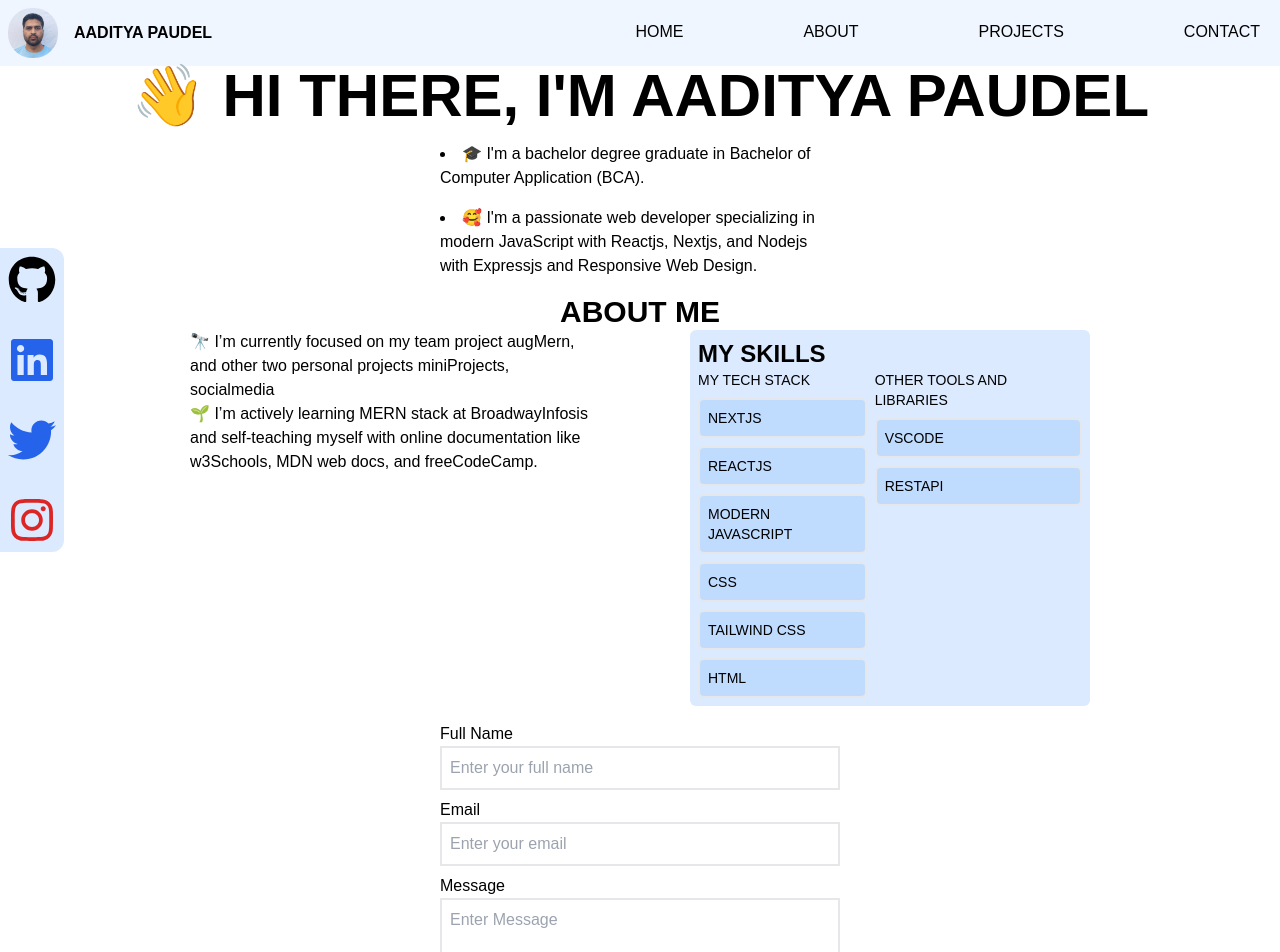
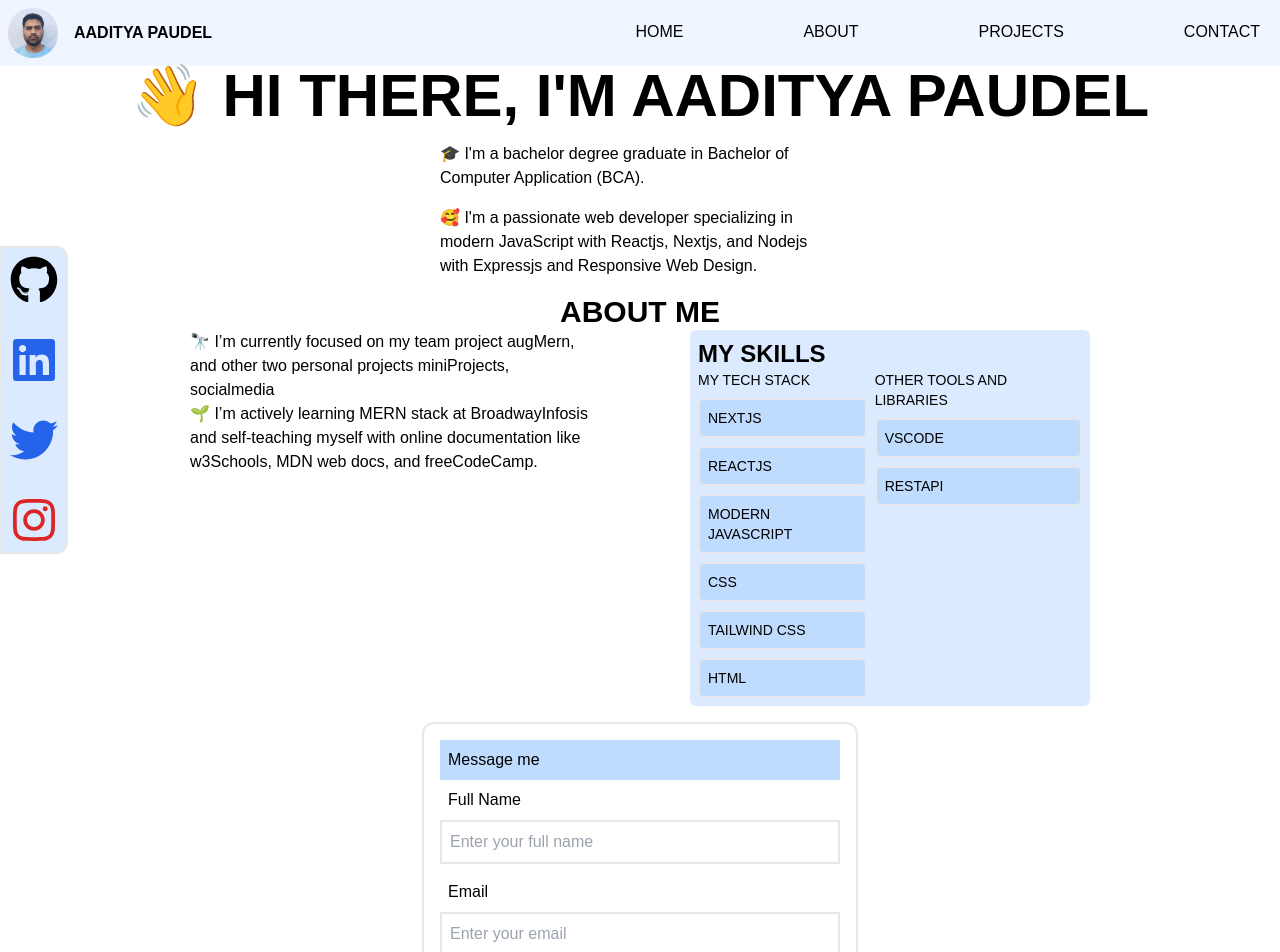
Before and after one commit to adityaspaudel/portfolio, a Next.js app in the folder client/: page /welcomehome in a window 1280 px wide. Shown: the top 952 px of the page. Built offline with nearby package versions, Linux system fonts and the light colour scheme.

Commit message:
techskills/ messageme section updated

```diff
--- a/client/src/app/welcomehome/page.js
+++ b/client/src/app/welcomehome/page.js
@@ -43,13 +43,13 @@ const WelcomeHome = () => {
 		<div>
 			{/* Social Media Sidebar */}
 			<div
-				className="flex flex-col bg-blue-100 text-5xl hover:bg-blue-50 fixed top-1/2 transform -translate-y-1/2
+				className="flex flex-col bg-blue-100 text-5xl hover:bg-blue-50 border-2 hover:border-black fixed top-1/2 transform -translate-y-1/2
         rounded-tr-xl rounded-br-xl gap-4">
 				<a
 					href="https://github.com/adityaspaudel"
 					target="_blank"
 					rel="noopener noreferrer"
-					className="text-black p-2 hover:bg-green-200 hover:rounded-br-xl">
+					className="text-black p-2 hover:bg-green-200 hover:rounded-tr-xl">
 					<FaGithub />
 				</a>
 				<a
@@ -71,7 +71,7 @@ const WelcomeHome = () => {
 					href="https://www.instagram.com/adityas.paudel/"
 					target="_blank"
 					rel="noopener noreferrer"
-					className="text-red-600 p-2 hover:bg-green-200 hover:rounded-tr-xl">
+					className="text-red-600 p-2 hover:bg-green-200 hover:rounded-br-xl">
 					<FaInstagram />
 				</a>
 			</div>
@@ -101,7 +101,7 @@ const WelcomeHome = () => {
 				<div className="text-6xl font-bold uppercase">
 					👋 Hi there, I'm Aaditya Paudel
 				</div>
-				<div className="flex flex-col gap-4 w-[400px] m-auto">
+				<div className="flex flex-col gap-4 w-[400px] list-none  m-auto">
 					<li>
 						🎓 I'm a bachelor degree graduate in Bachelor of Computer
 						Application (BCA).
@@ -135,31 +135,31 @@ const WelcomeHome = () => {
 							<div className="flex gap-2 list-none uppercase text-sm">
 								<div className="flex flex-col gap-2">
 									<h2>My tech stack</h2>
-									<li className="bg-blue-200 border-2 hover:border-blue-400 p-2 rounded-md">
+									<li className="bg-blue-200 border-2 hover:border-black p-2 rounded-md">
 										nextjs
 									</li>
-									<li className="bg-blue-200 border-2 hover:border-blue-400 p-2 rounded-md">
+									<li className="bg-blue-200 border-2 hover:border-black p-2 rounded-md">
 										reactjs
 									</li>
-									<li className="bg-blue-200 border-2 hover:border-blue-400 p-2 rounded-md">
+									<li className="bg-blue-200 border-2 hover:border-black p-2 rounded-md">
 										modern javascript
 									</li>
-									<li className="bg-blue-200 border-2 hover:border-blue-400 p-2 rounded-md">
+									<li className="bg-blue-200 border-2 hover:border-black p-2 rounded-md">
 										css
 									</li>
-									<li className="bg-blue-200 border-2 hover:border-blue-400 p-2 rounded-md">
+									<li className="bg-blue-200 border-2 hover:border-black p-2 rounded-md">
 										tailwind css
 									</li>
-									<li className="bg-blue-200 border-2 hover:border-blue-400 p-2 rounded-md">
+									<li className="bg-blue-200 border-2 hover:border-black p-2 rounded-md">
 										html
 									</li>
 								</div>
 								<div className="flex flex-col gap-2">
 									<h1>Other tools and libraries</h1>
-									<li className="bg-blue-200 border-2 hover:border-blue-400 p-2 rounded-md">
+									<li className="bg-blue-200 border-2 hover:border-black p-2 rounded-md">
 										vscode
 									</li>
-									<li className="bg-blue-200 border-2 hover:border-blue-400 p-2 rounded-md">
+									<li className="bg-blue-200 border-2 hover:border-black p-2 rounded-md">
 										restapi
 									</li>
 								</div>
@@ -169,12 +169,17 @@ const WelcomeHome = () => {
 				</div>
 
 				{/* Contact Form */}
-				<div>
+				<div className="border-2 hover:border-black p-4 rounded-xl">
+					<h2 className="bg-blue-200 p-2">Message me</h2>
 					<form
 						onSubmit={handleSubmit}
 						className="flex flex-col gap-2 w-[400px]">
 						<div className="flex flex-col">
-							<label htmlFor="fullName">Full Name</label>
+							<label
+								className="p-2"
+								htmlFor="fullName">
+								Full Name
+							</label>
 							<input
 								className="border-2 p-2"
 								name="fullName"
@@ -185,7 +190,11 @@ const WelcomeHome = () => {
 							/>
 						</div>
 						<div className="flex flex-col">
-							<label htmlFor="email">Email</label>
+							<label
+								className="p-2"
+								htmlFor="email">
+								Email
+							</label>
 							<input
 								className="border-2 p-2"
 								name="email"
@@ -196,7 +205,11 @@ const WelcomeHome = () => {
 							/>
 						</div>
 						<div className="flex flex-col">
-							<label htmlFor="textMessage">Message</label>
+							<label
+								className="p-2"
+								htmlFor="textMessage">
+								Message
+							</label>
 							<textarea
 								className="border-2 p-2"
 								name="textMessage"
@@ -211,7 +224,8 @@ const WelcomeHome = () => {
 									"px-4 py-2 rounded-md border border-transparent",
 									"bg-red-500 text-white font-semibold shadow-md",
 									"hover:bg-green-500 focus:outline-none focus:ring-2 focus:ring-offset-2 focus:ring-green-400",
-									"active:bg-green-600 transition-colors duration-300"
+									"active:bg-green-600 transition-colors duration-300",
+									"w-[100%]"
 								)}
 								type="submit">
 								Submit
```
